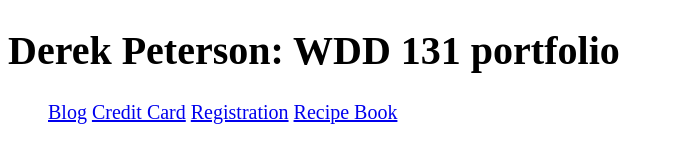
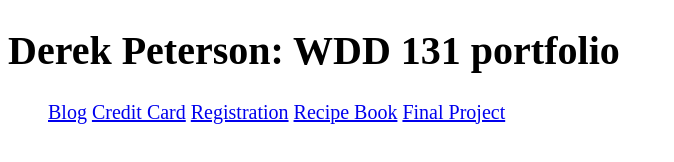
Before and after one commit to dwpeterson3/wdd131, a plain HTML site: page index.html in a window 1280 px wide. Shown: the whole page, without its empty margins (0-674 px from the left). Drawn offline with Linux system fonts and the light colour scheme; files whose address does not match are found by name.

Commit message:
adding to main index.html

```diff
--- a/index.html
+++ b/index.html
@@ -17,6 +17,7 @@
                     <a href= creditcard/index.html>Credit Card</a>
                     <a href= register/index.html>Registration</a>
                     <a href= recipes/index.html>Recipe Book</a>
+                    <a href= 208foodhub/index.html>Final Project</a>
                 </ul>
             </nav>
         </header>
```
